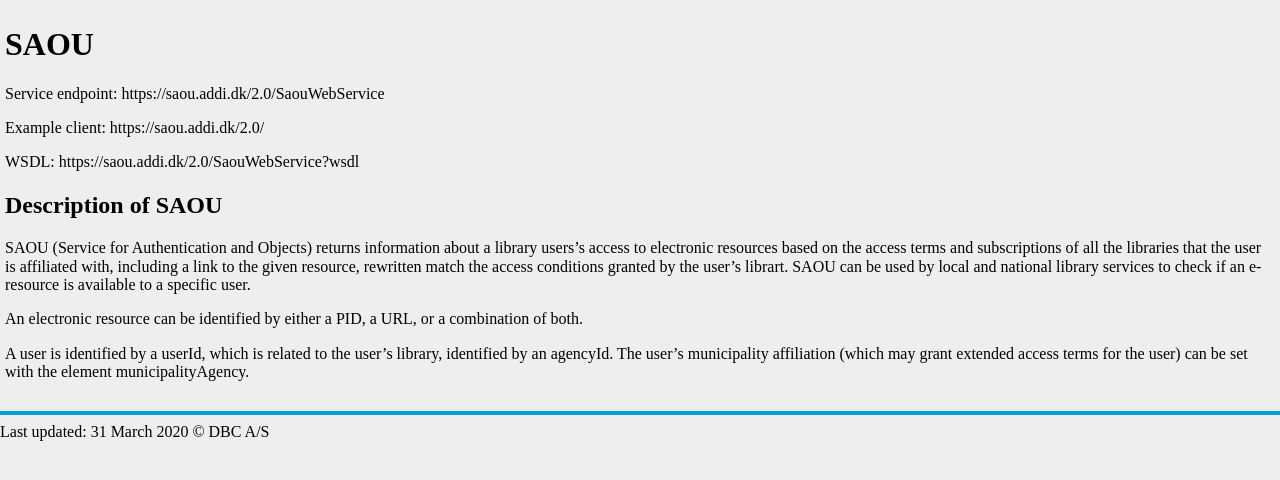
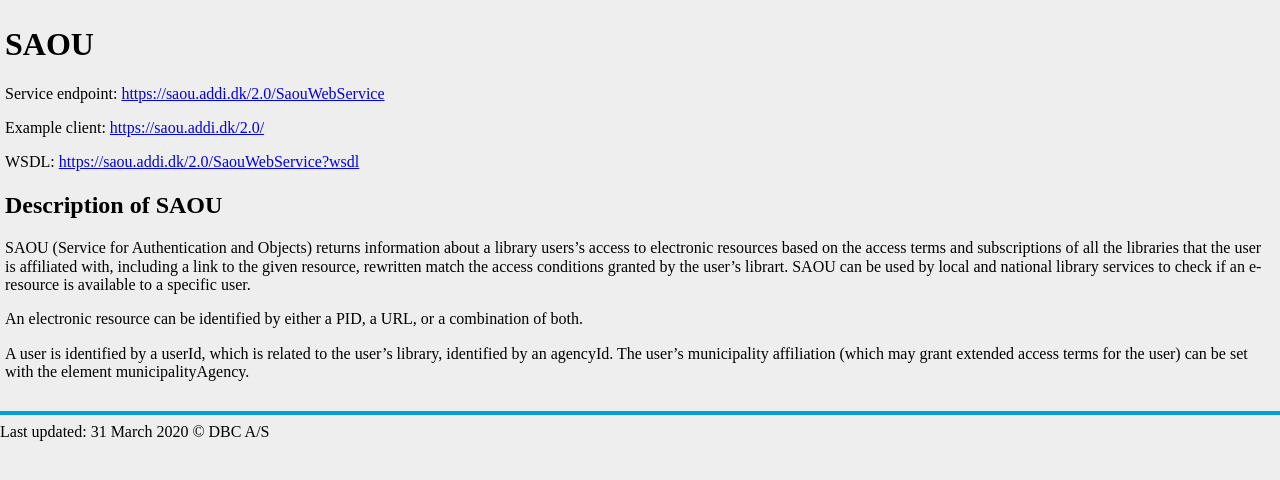
Before and after one commit to DBCDK/dbcdk.github.io, a Jekyll site: the page built from Saouservice.md, in a window 1280 px wide. Shown: the top 480 px of the page. Built offline with Jekyll 4.4.1, drawn with Linux system fonts in a browser that asks for light colours; nearby versions of some CDN libraries; our own code applies the rules of GitHub Pages for plain Markdown files; part of the change alters nothing that is shown.

```diff
--- a/Saouservice.md
+++ b/Saouservice.md
@@ -4,11 +4,11 @@ permalink: Saouservice.html
 ---
 # SAOU
 
-Service endpoint: https://saou.addi.dk/2.0/SaouWebService
+Service endpoint: [https://saou.addi.dk/2.0/SaouWebService](https://saou.addi.dk/2.0/SaouWebService)
 
-Example client: https://saou.addi.dk/2.0/
+Example client: [https://saou.addi.dk/2.0/](https://saou.addi.dk/2.0/)
 
-WSDL: https://saou.addi.dk/2.0/SaouWebService?wsdl
+WSDL: [https://saou.addi.dk/2.0/SaouWebService?wsdl](https://saou.addi.dk/2.0/SaouWebService?wsdl)
 
 ## Description of SAOU
 
```
